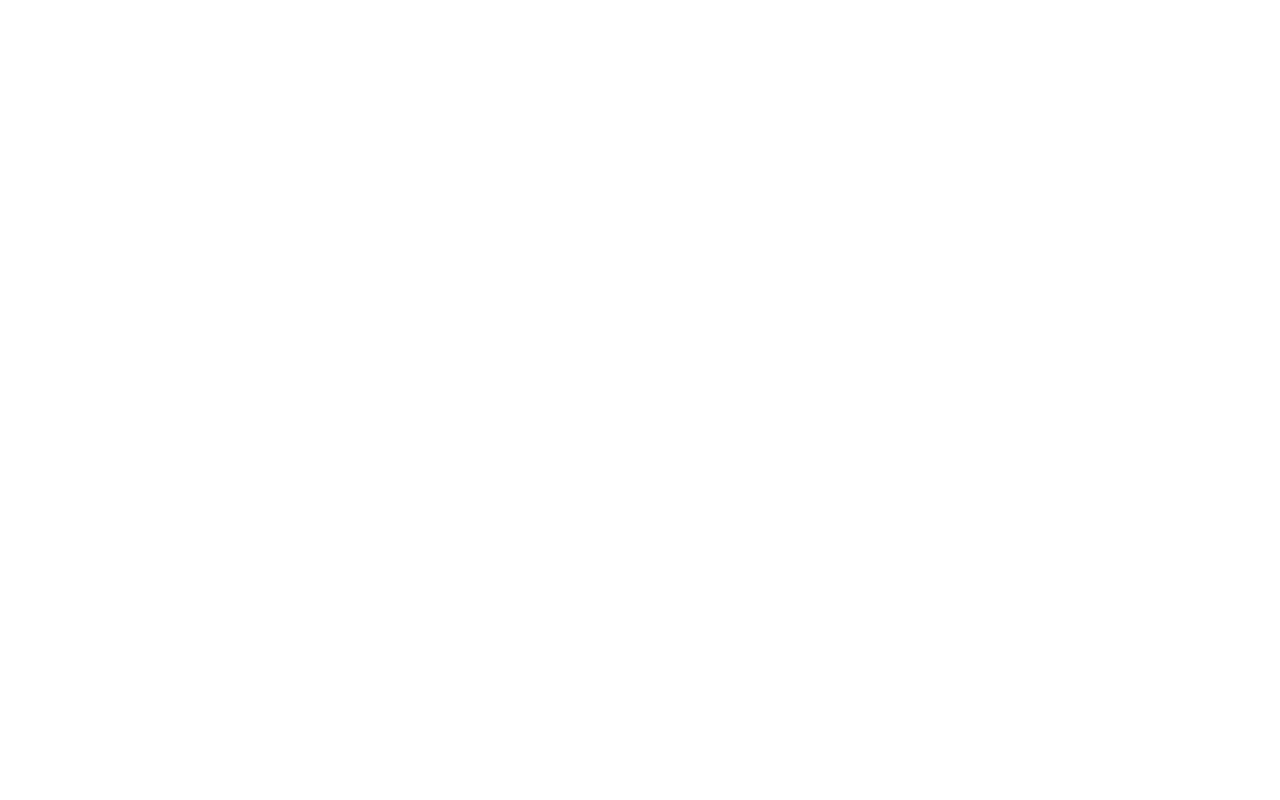
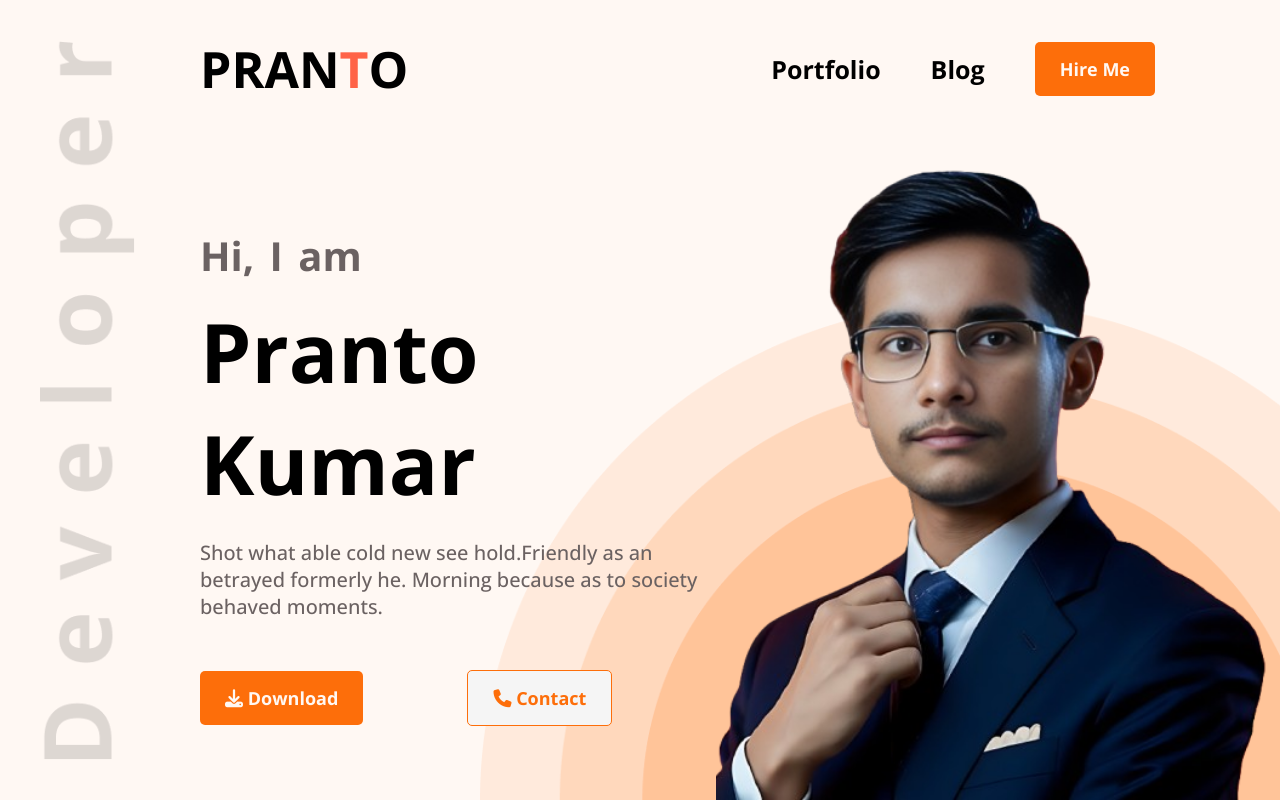
Before and after one commit to SKMPranto/my-first-portfolio, a plain HTML site: page index.html in a window 1280 px wide. Drawn offline with nearby package versions, Linux system fonts and the light colour scheme.

Commit message:
Header or hero section add.

```diff
--- a/index.html
+++ b/index.html
@@ -1,16 +1,61 @@
 <!DOCTYPE html>
 <html lang="en">
-<head>
-    <meta charset="UTF-8">
-    <meta name="viewport" content="width=device-width, initial-scale=1.0">
+  <head>
+    <meta charset="UTF-8" />
+    <meta name="viewport" content="width=device-width, initial-scale=1.0" />
     <title>My first Portfolio</title>
-    <link rel="stylesheet" href="style.css">
-    <link rel="shortcut icon" href="./images/title_icon.png" type="image/x-icon">
-</head>
-<body>
-    <header></header>
+    <link rel="stylesheet" href="style.css" />
+    <link
+      rel="shortcut icon"
+      href="./images/title_icon.png"
+      type="image/x-icon"
+    />
+    <script
+      src="https://kit.fontawesome.com/cb963199a9.js"
+      crossorigin="anonymous"
+    ></script>
+  </head>
+  <body>
+    <header class="header">
+      <nav class="nav-bar">
+        <h2 class="nav-title">pran<span>t</span>o</h2>
+        <ul>
+          <li class="nav-item"><a href="">Portfolio</a></li>
+          <li class="nav-item"><a href="">Blog</a></li>
+          <li class="nav-item">
+            <a href=""><button class="btn-primary">Hire Me</button></a>
+          </li>
+        </ul>
+      </nav>
+
+      <div class="banner">
+        <div class="banner-content">
+          <h4 class="content-grating dark-2">Hi, I am</h4>
+          <h1 class="content-title">Pranto Kumar</h1>
+          <p class="content-description dark-2">
+            Shot what able cold new see hold.Friendly as an betrayed formerly
+            he. Morning because as to society behaved moments.
+          </p>
+          <a href=""
+            ><button class="btn-primary download">
+              <i class="fa-solid fa-download"></i> Download
+            </button></a
+          >
+          <a href=""
+            ><button class="btn-primary contact">
+              <i class="fa-solid fa-phone"></i> Contact
+            </button></a
+          >
+        </div>
+
+        <img
+          src="/images/my-pic.png"
+          alt="Portfolio Image"
+          class="banner-img"
+        />
+      </div>
+    </header>
     <main></main>
     <footer></footer>
-
-</body>
+  </body>
 </html>
--- a/style.css
+++ b/style.css
@@ -0,0 +1,108 @@
+@import url("https://fonts.googleapis.com/css2?family=Open+Sans:ital,wght@0,300..800;1,300..800&display=swap");
+
+* {
+  font-family: "Open Sans", serif;
+  margin: 0;
+}
+
+/* Shared styles */
+.btn-primary {
+  padding: 15px 25px;
+  font-size: large;
+  font-weight: 700;
+  color: #fff8f3;
+  background-color: #fd6e0a;
+  border: none;
+  border-radius: 5px;
+}
+
+.dark-2 {
+  color: rgb(107, 98, 98);
+}
+
+/* Header Styles or Hero Section */
+
+.header {
+  background-color: #fff8f3;
+  height: 800px;
+  background-image: url("/images/developer.png"), url("/images/header_bg.png");
+  background-repeat: no-repeat;
+  background-size: 95px, 800px;
+  background-position: 40px center, bottom right;
+}
+
+/* Nav bar styles */
+
+.nav-bar {
+  display: flex;
+  justify-content: space-between;
+  align-items: center;
+  margin-left: 200px;
+  margin-right: 100px;
+  padding-top: 35px;
+}
+
+.nav-title {
+  text-transform: uppercase;
+  font-size: 50px;
+}
+span {
+  color: tomato;
+}
+nav ul {
+  list-style: none;
+  display: flex;
+  align-items: center;
+}
+nav ul li a {
+  text-decoration: none;
+  color: black;
+  margin: 25px;
+  font-size: 25px;
+  font-weight: 700;
+}
+
+/* Banner section styles */
+
+.banner {
+  display: flex;
+  justify-content: space-between;
+  align-items: center;
+}
+
+.banner-content {
+  max-width: 700px;
+  margin-left: 200px;
+  margin-top: 50px;
+}
+.content-grating {
+  font-size: 40px;
+  word-spacing: 5px;
+  font-weight: 700;
+}
+.content-title {
+  font-size: 82px;
+  padding-top: 12px;
+  padding-bottom: 20px;
+}
+.content-description {
+  font-size: 20px;
+  font-weight: 500;
+  padding-bottom: 50px;
+}
+
+.contact {
+  padding: 15px 25px;
+  font-size: large;
+  font-weight: 700;
+  color: #fd6e0a;
+  background-color: whitesmoke;
+  border: none;
+  border-radius: 5px;
+  border: 1px solid #fd6e0a;
+  margin-left: 100px;
+}
+.banner-img {
+  height: 650px;
+  margin-top: 47px;
+}
```
